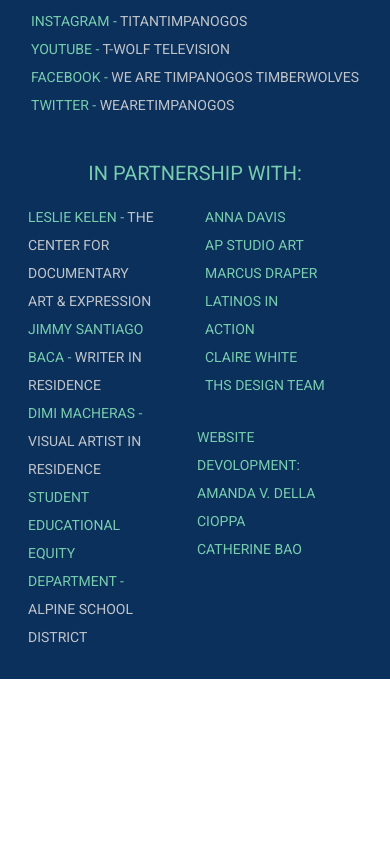
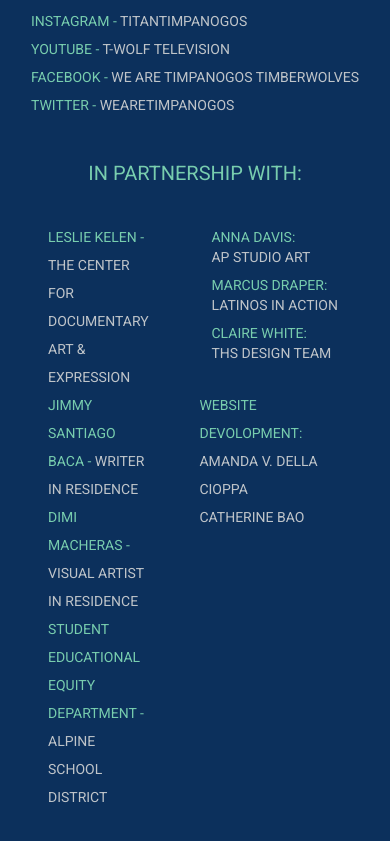
Before and after one commit to CatherineBao/sacredImagesWebsite, a React (Vite) app: page /stories in a window 390 px wide. Shown: the part 3884-4725 px from the top of the page. Before the commit the page ends 4563 px from the top, so only its background shows below. Built offline with nearby package versions, Linux system fonts and the light colour scheme.

Commit message:
Small Formatting Changes

```diff
--- a/index.html
+++ b/index.html
@@ -4,7 +4,7 @@
     <meta charset="UTF-8" />
     <link rel="icon" href="src/img/timpanogos-logo.png" />
     <meta name="viewport" content="width=device-width, initial-scale=1.0" />
-    <title>Mural Site</title>
+    <title>THS Sacred Images Mural</title>
   </head>
   <body>
     <div id="root"></div>
--- a/src/components/Footer.jsx
+++ b/src/components/Footer.jsx
@@ -24,8 +24,8 @@
         </div>
         <div className='flex-col flex items-center justify-center'>
           <h1 className={h1}> IN PARTNERSHIP WITH:</h1>
-          <div className='flex gap-8'>
-            <div className='w-1/2'>
+          <div className='flex'>
+            <div className='w-1/2 p-5'>
               <ul className={li}>
             <li>LESLIE KELEN - <a className={link} href='https://cdeautah.org/' target="_blank" >THE CENTER FOR DOCUMENTARY ART & EXPRESSION</a></li>
             <li>JIMMY SANTIAGO BACA - <a className={link} href='https://www.jimmysantiagobaca.com/' target="_blank" >WRITER IN RESIDENCE</a></li>
@@ -33,19 +33,19 @@
             <li>STUDENT EDUCATIONAL EQUITY DEPARTMENT  - <a className={link} href='https://www.youtube.com/channel/UCe3KJK1yMiiGQPK52l6Gj_w' target="_blank" >ALPINE SCHOOL DISTRICT </a></li>
           </ul>
             </div>
-             <div className='md:flex gap-8'>
+             <div className='flex flex-col md:flex-row items-center md:items-start p-5'>
               <ul className={li}>
-                <li>ANNA DAVIS</li>
-                <li>AP STUDIO ART</li>
-                <li>MARCUS DRAPER</li>
-                <li>LATINOS IN ACTION</li>
-                <li>CLAIRE WHITE</li>
-                <li>THS Design Team</li>
+                <li>ANNA DAVIS:</li>
+                <li className='text-mainText text-sm uppercase leading-7 -mt-2'>AP STUDIO ART</li>
+                <li>MARCUS DRAPER:</li>
+                <li className='text-mainText text-sm uppercase leading-7 -mt-2'>LATINOS IN ACTION</li>
+                <li>CLAIRE WHITE:</li>
+                <li className='text-mainText text-sm uppercase leading-7 -mt-2'>THS Design Team</li>
               </ul>
-               <ul className='text-text text-sm uppercase leading-7'>
+               <ul className='text-text text-sm uppercase leading-7 md:p-5'>
                 <li className='mt-4'>Website Devolopment: </li>
-                 <li> Amanda V. Della Cioppa </li>
-                <li> Catherine Bao</li>
+                 <li> <a className={link} href='https://www.linkedin.com/in/amanda-della-cioppa-69571a223' target="_blank" >Amanda V. Della Cioppa </a> </li>
+                <li> <a className={link} href='https://www.instagram.com/cayxiarts/' target="_blank" > Catherine Bao</a> </li>
                </ul>
             </div>
             <div>
--- a/src/pages/DesignProcess.jsx
+++ b/src/pages/DesignProcess.jsx
@@ -23,6 +23,7 @@
 function DesignProcess() {
   const img = 'rounded-2xl'
   const p = 'text-mainText mt-2 font-thin uppercase'
+  const title = 'text-text text-xl uppercase'
   return (
     <motion.div
       initial={{ opacity:0 }}
@@ -41,7 +42,7 @@
         <div className='w-full'> <img className='w-full' src={muralGif} alt="AP Spanish students image"/> </div>
        <div className='bg-bars text-text flex justify-end items-center lg:px-20 p-3 uppercase h-10 sm:h-auto'>
   	      <p className='hidden sm:block text-xs text-right text-mainText italic uppercase max-w-3xl'>
-  	      	"This project has been such a creative way to combine both technology and art into one. This experience has allowed us as students of all backgrounds to use each and every one of our skills to create something memorable and worthwhile."
+  	      	"This project has been such a creative way to combine both technology and art into one. This experience has allowed students of all backgrounds to use every one of our skills to create something memorable and worthwhile."
   	        <br/>
   	      	<span className='font-bold'>- Amanda V. Della Cioppa</span>
   	      </p>
@@ -69,7 +70,7 @@
           </div>
           <div className='md:w-1/2'>
             <div className='w-full'> <img className={img} src={muralIdea} alt="Anna Penrod's Mural Idea"/> </div>
-            <p className={p}>Anna Penrod <br/> Mural Concept Design</p>
+            <p className={p}><span className={title}> Mural Concept Design </span> <br/>  Anna Penrod</p>
             <h1 className='text-xl lg:text-3xl font-thin uppercase p-3 pt-10'>Mountains Concept Art</h1>
             <div>
               <div className='w-full'> <img className='w-full rounded-t-2xl' src={wolvesOne} alt="Mountains Concept Art"/> </div>
@@ -81,9 +82,9 @@
       <div className=' bg-bars text-text flex justify-between items-center lg:px-20 px-10 px-10 p-3 uppercase'>
         <h1 className='text-xl lg:text-3xl font-arvo font-thin'>Initial Sketches</h1>
         <p className='text-xs text-mainText hidden lg:block text-right italic uppercase mt-2'>
-          "quote"
+          "If the stories on the website, or the mural itself, allow even one person to feel more content about their identity, <br/> as it did for me, the hundreds of hours were well spent."
           <br/>
-        	<span className='font-bold'>- PERSON HERE</span>
+        	<span className='font-bold'>- anonymous</span>
         </p>
       </div>
       <div>
@@ -91,21 +92,21 @@
           <div className='flex md:w-1/2 gap-10 items-end'>
             <div>
               <div> <img className={img} src={segoLily} alt="segoLily"/> </div>
-              <p className={p}>johanna behm <br/> sego lily</p>
+              <p className={p}><span className={title}> sego lily</span> <br/> johanna behm  </p>
             </div>
             <div>
               <div> <img className={img} src={catalina} alt="catalina"/> </div>
-              <p className={p}>kayla bjorn <br/> catalina portrait</p>
+              <p className={p}> <span className={title}> catalina portrait </span><br/> kayla bjorn</p>
             </div>
           </div>
           <div className='flex md:w-1/2 gap-10 items-end'>
             <div>
               <div> <img className={img} src={wolves} alt="wolves"/> </div>
-              <p className={p}>Lily Begay <br/> Wolves </p>
+              <p className={p}> <span className={title}> Wolves </span><br/> Lily Begay</p>
             </div>
             <div>
               <div> <img className={img} src={nephi} alt="nephi"/> </div>
-              <p className={p}>nephi <br/> Claw Design</p>
+              <p className={p}> <span className={title}> Claw Design </span><br/> nephi</p>
             </div>
           </div>
         </div>
@@ -115,21 +116,21 @@
           <div className='flex md:w-1/2 gap-10 items-end'>
             <div className='w-1/2'>
               <div> <img className={img} src={talan} alt="talan gardne"/> </div>
-              <p className={p}>anna davis <br/>talan gardner</p>
+              <p className={p}><span className={title}>talan gardner</span>  <br/>anna davis</p>
             </div>
             <div className='w-1/2'>
               <div> <img className={img} src={designs} alt="designs"/> </div>
-              <p className={p}>ava folkman<br/>designs</p>
+              <p className={p}> <span className={title}> designs </span><br/> ava folkman</p>
             </div>
           </div>
           <div className='flex md:w-1/2 gap-10 items-end'>
             <div className='w-1/2'>
               <div> <img className={img} src={bgwolf} alt="wolves"/> </div>
-              <p className={p}>Brinley Gardner <br/> Wolf </p>
+              <p className={p}><span className={title}> Wolf </span> <br/> Brinley Gardner </p>
             </div>
             <div className='w-1/2'>
               <div> <img className={img} src={drew} alt="Drew Clark"/> </div>
-              <p className={p}>Brinley Gardner <br/> Drew Clark</p>
+              <p className={p}> <span className={title}> Drew Clark </span><br/> Brinley Gardner</p>
             </div>
           </div>
         </div>
@@ -139,21 +140,21 @@
           <div className='flex md:w-1/2 gap-10 items-end'>
             <div className='w-1/2'>
               <div> <img className={img} src={nephiww} alt="nephi-matagi"/> </div>
-              <p className={p}>anna davis <br/>nephi matagi</p>
+              <p className={p}><span className={title}> anna davis</span> <br/>nephi matagi</p>
             </div>
             <div className='w-1/2'>
               <div> <img className={img} src={sun} alt="designs"/> </div>
-              <p className={p}>alexa ledezma<br/>sun designs</p>
+              <p className={p}><span className={title}> alexa ledezma</span><br/>sun designs </p>
             </div>
           </div>
           <div className='flex md:w-1/2 gap-10 items-end'>
             <div className='w-1/2'>
               <div> <img className={img} src={butterflies} alt="butterflies"/> </div>
-              <p className={p}>alia anderson <br/> butterfly designs </p>
+              <p className={p}> <span className={title}> alia anderson</span><br/> butterfly designs </p>
             </div>
             <div className='w-1/2'>
               <div> <img className={img} src={fynn} alt="fynn-portrait"/> </div>
-              <p className={p}>Abby Brockbank <br/> fynn portrait</p>
+              <p className={p}> <span className={title}> fynn portrait</span> <br/>  Abby Brockbank</p>
             </div>
           </div>
         </div>
--- a/src/pages/Stories.jsx
+++ b/src/pages/Stories.jsx
@@ -27,7 +27,7 @@
 					<p className='text-xs text-mainText hidden lg:block text-right italic uppercase max-w-3xl'>
 						"The mural represents Timpanogos' core values with artistic flourish."
 						<br/>
-						<span className='font-bold'>- Anna Liu</span>
+						<span className='font-bold'>- Anna T. Liu</span>
 					</p>
 				</div>
 				<div className='justify-around p-16 items-center min-w-full'>
```
